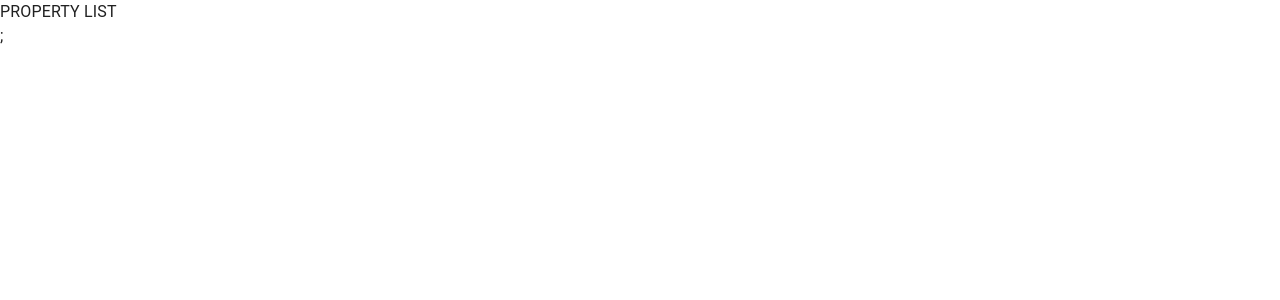
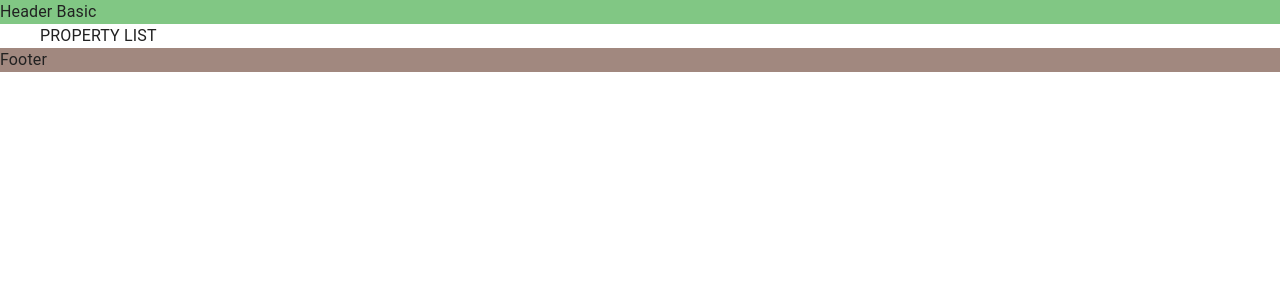
Before and after one commit to mryaryyev/nestar-demo, a Next.js app: page /property in a window 1280 px wide. Shown: the top 300 px of the page. Built offline with nearby package versions, Linux system fonts and the light colour scheme.

Commit message:
feat: integration Header and Footer via Layouts

```diff
--- /dev/null
+++ b/libs/components/layout/LayoutBasic.tsx
@@ -0,0 +1,25 @@
+import { Stack } from "@mui/material";
+import Head from "next/head";
+
+const withLayoutBasic = (Component: any) => {
+  return (props: any) => {
+    return (
+      <>
+        <Head>
+          <title>Nestar</title>
+        </Head>
+        <Stack id="pc-wrap">
+          <Stack sx={{ background: "#81c784" }}>Header Basic</Stack>
+
+          <Stack id={"main"}>
+            <Component {...props} />
+          </Stack>
+
+          <Stack sx={{ background: "#a1887f" }}>Footer</Stack>
+        </Stack>
+      </>
+    );
+  };
+};
+
+export default withLayoutBasic;
--- a/pages/_app.tsx
+++ b/pages/_app.tsx
@@ -12,7 +12,7 @@
   return (
     <ThemeProvider theme={theme}>
       <CssBaseline />
-      <Component {...pageProps} />;
+      <Component {...pageProps} />
     </ThemeProvider>
   );
 }
--- a/pages/community/index.tsx
+++ b/pages/community/index.tsx
@@ -1,6 +1,8 @@
+import withLayoutBasic from "@/libs/components/layout/LayoutBasic";
+import { NextPage } from "next";
 import { useState } from "react";
 
-const Community = () => {
+const Community: NextPage = () => {
   console.log("COMMUNITY COMPONENT - PAGES ROUTER");
   const [first, setfirst] = useState<string>("hello");
   return (
@@ -13,4 +15,4 @@
   );
 };
 
-export default Community;
+export default withLayoutBasic(Community);
--- a/pages/property/index.tsx
+++ b/pages/property/index.tsx
@@ -1,6 +1,14 @@
-const PropertyList = () => {
+import withLayoutBasic from "@/libs/components/layout/LayoutBasic";
+import { Container, Stack } from "@mui/material";
+import { NextPage } from "next";
+
+const PropertyList: NextPage = () => {
   console.log("PROPERTYLIST COMPONENT - PAGES ROUTER");
-  return <div>PROPERTY LIST</div>;
+  return (
+    <>
+      <Container>PROPERTY LIST</Container>
+    </>
+  );
 };
 
-export default PropertyList;
+export default withLayoutBasic(PropertyList);
```
Also changed, not shown: libs/components/layout/LayoutHome.tsx (added, +25 -0 lines), pages/index.tsx (+6 -4 lines), pages/property/[productId]/index.tsx (deleted, +0 -9 lines), pages/property/detail.tsx (added, +12 -0 lines).
